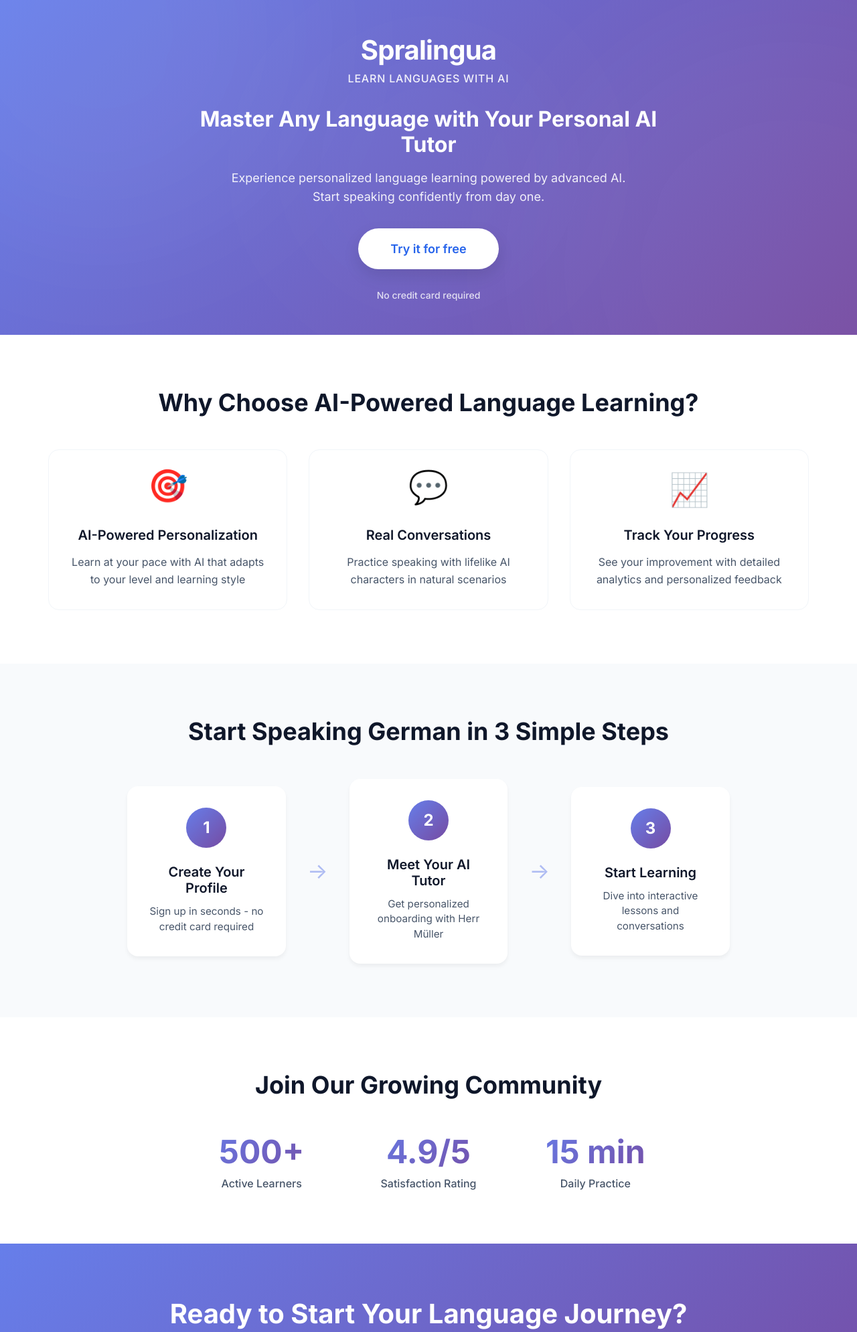
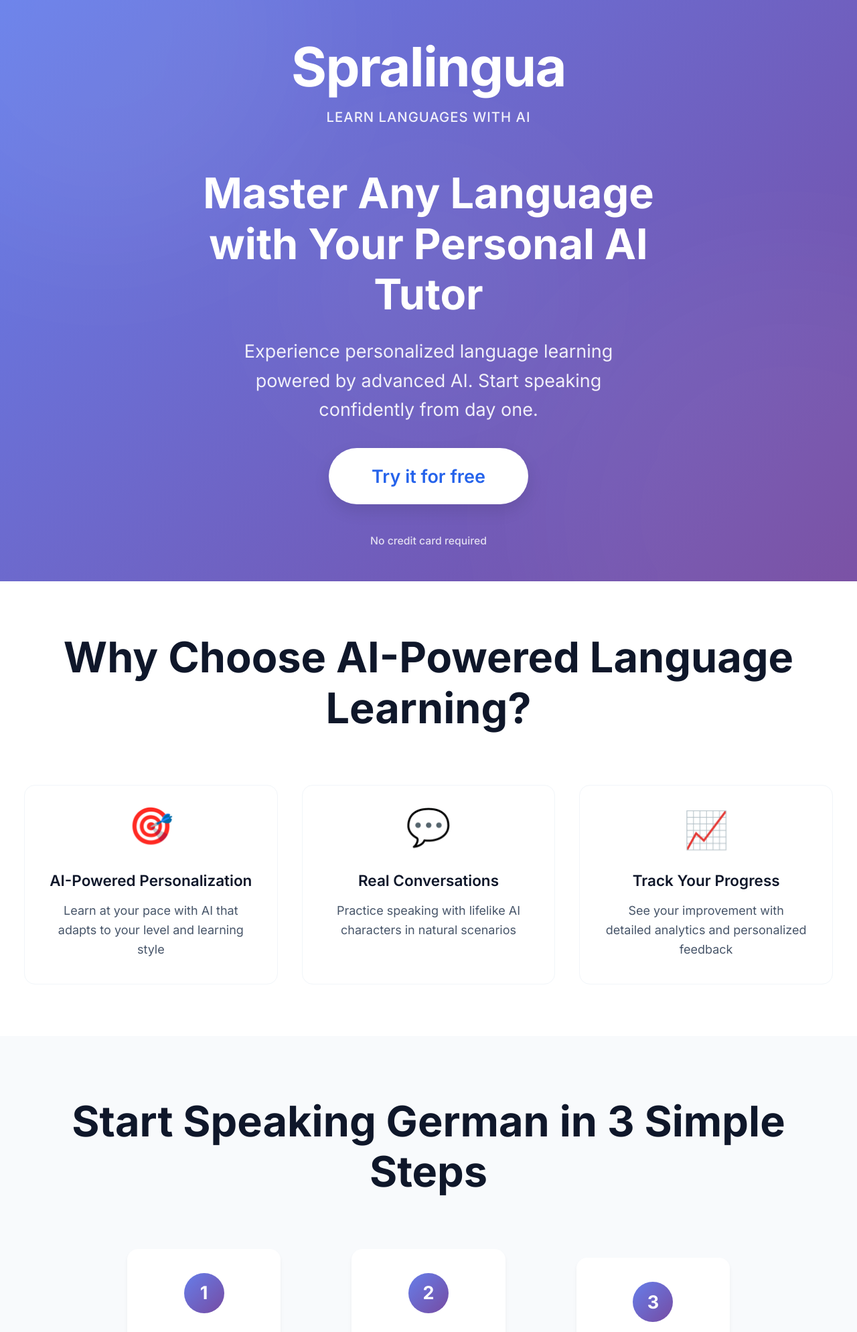
Before and after one commit to LouisZCode/Spralingua_AIAgents_App, a Flask app: page / in a window 1280 px wide. Shown: the top 1989 px of the page at 67% size. Run offline with Flask 3, Linux system fonts and the light colour scheme.

Commit message:
Add responsive design system for all screen sizes
- Create base.css with fluid typography and container system
- Update landing.css to use responsive units and remove duplicates
- Modify base.html to include global responsive styles
- Support mobile to 4K displays with smooth scaling
- Future pages will automatically inherit responsive system

```diff
--- /dev/null
+++ b/static/css/base.css
@@ -0,0 +1,153 @@
+/* Global Responsive Base Styles */
+
+/* CSS Custom Properties - Responsive System */
+:root {
+    /* Responsive Typography Scale */
+    --font-size-xs: clamp(0.75rem, 0.5vw + 0.5rem, 0.875rem);
+    --font-size-sm: clamp(0.875rem, 0.75vw + 0.5rem, 1rem);
+    --font-size-base: clamp(1rem, 1vw + 0.5rem, 1.125rem);
+    --font-size-lg: clamp(1.125rem, 1.5vw + 0.5rem, 1.25rem);
+    --font-size-xl: clamp(1.25rem, 2vw + 0.5rem, 1.5rem);
+    --font-size-2xl: clamp(1.5rem, 3vw + 0.5rem, 2rem);
+    --font-size-3xl: clamp(1.875rem, 4vw + 0.5rem, 2.5rem);
+    --font-size-4xl: clamp(2.25rem, 5vw + 0.5rem, 3.5rem);
+    --font-size-5xl: clamp(3rem, 6vw + 1rem, 4.5rem);
+
+    /* Responsive Spacing Scale */
+    --space-xs: clamp(0.25rem, 0.5vw, 0.5rem);
+    --space-sm: clamp(0.5rem, 1vw, 1rem);
+    --space-md: clamp(1rem, 2vw, 1.5rem);
+    --space-lg: clamp(1.5rem, 3vw, 2.5rem);
+    --space-xl: clamp(2rem, 4vw, 3rem);
+    --space-2xl: clamp(3rem, 5vw, 4rem);
+    --space-3xl: clamp(4rem, 6vw, 5rem);
+
+    /* Container Widths */
+    --container-xs: 100%;
+    --container-sm: 640px;
+    --container-md: 768px;
+    --container-lg: 1024px;
+    --container-xl: 1280px;
+    --container-2xl: 1536px;
+    --container-max: 1920px;
+
+    /* Responsive Padding */
+    --container-padding: clamp(1rem, 4vw, 2rem);
+
+    /* Breakpoints (for reference in media queries) */
+    --bp-sm: 480px;
+    --bp-md: 768px;
+    --bp-lg: 1024px;
+    --bp-xl: 1280px;
+    --bp-2xl: 1536px;
+    --bp-3xl: 1920px;
+    --bp-4k: 2560px;
+}
+
+/* Global Reset */
+*,
+*::before,
+*::after {
+    box-sizing: border-box;
+}
+
+/* Responsive Base Typography */
+html {
+    font-size: var(--font-size-base);
+    /* Improve text rendering */
+    -webkit-font-smoothing: antialiased;
+    -moz-osx-font-smoothing: grayscale;
+    text-rendering: optimizeLegibility;
+}
+
+/* Container System */
+.container {
+    width: 100%;
+    margin: 0 auto;
+    padding-left: var(--container-padding);
+    padding-right: var(--container-padding);
+}
+
+.container-xs { max-width: var(--container-xs); }
+.container-sm { max-width: var(--container-sm); }
+.container-md { max-width: var(--container-md); }
+.container-lg { max-width: var(--container-lg); }
+.container-xl { max-width: var(--container-xl); }
+.container-2xl { max-width: var(--container-2xl); }
+.container-max { max-width: var(--container-max); }
+
+/* Default container for most content */
+.container:not([class*="container-"]) {
+    max-width: var(--container-xl);
+}
+
+/* Responsive Typography Utilities */
+.text-xs { font-size: var(--font-size-xs); }
+.text-sm { font-size: var(--font-size-sm); }
+.text-base { font-size: var(--font-size-base); }
+.text-lg { font-size: var(--font-size-lg); }
+.text-xl { font-size: var(--font-size-xl); }
+.text-2xl { font-size: var(--font-size-2xl); }
+.text-3xl { font-size: var(--font-size-3xl); }
+.text-4xl { font-size: var(--font-size-4xl); }
+.text-5xl { font-size: var(--font-size-5xl); }
+
+/* Responsive Spacing Utilities */
+.space-y-xs > * + * { margin-top: var(--space-xs); }
+.space-y-sm > * + * { margin-top: var(--space-sm); }
+.space-y-md > * + * { margin-top: var(--space-md); }
+.space-y-lg > * + * { margin-top: var(--space-lg); }
+.space-y-xl > * + * { margin-top: var(--space-xl); }
+.space-y-2xl > * + * { margin-top: var(--space-2xl); }
+.space-y-3xl > * + * { margin-top: var(--space-3xl); }
+
+/* Large Screen Optimizations */
+@media (min-width: 1440px) {
+    :root {
+        /* Slightly increase spacing on large screens */
+        --container-padding: clamp(2rem, 5vw, 3rem);
+    }
+}
+
+@media (min-width: 1920px) {
+    :root {
+        /* Optimize for full HD displays */
+        --container-padding: clamp(2.5rem, 6vw, 4rem);
+    }
+}
+
+@media (min-width: 2560px) {
+    :root {
+        /* 4K and ultra-wide display optimizations */
+        --container-padding: clamp(3rem, 7vw, 5rem);
+    }
+
+    /* Prevent content from becoming too large on 4K */
+    .container:not([class*="container-"]) {
+        max-width: var(--container-max);
+    }
+}
+
+/* Mobile Optimizations */
+@media (max-width: 768px) {
+    :root {
+        /* Tighter spacing on mobile */
+        --container-padding: clamp(1rem, 3vw, 1.5rem);
+    }
+}
+
+@media (max-width: 480px) {
+    :root {
+        /* Very small screens */
+        --container-padding: 1rem;
+    }
+}
+
+/* Accessibility: Respect reduced motion preference */
+@media (prefers-reduced-motion: reduce) {
+    * {
+        animation-duration: 0.01ms !important;
+        animation-iteration-count: 1 !important;
+        transition-duration: 0.01ms !important;
+    }
+}
--- a/static/css/landing.css
+++ b/static/css/landing.css
@@ -30,17 +30,11 @@
     box-sizing: border-box;
 }
 
-/* Base */
-html {
-    font-size: 16px;
-}
-
+/* Landing Page Body Styles */
 body {
     font-family: 'Inter', -apple-system, BlinkMacSystemFont, 'Segoe UI', Roboto, sans-serif;
     color: var(--text-primary);
     overflow-x: hidden;
-    -webkit-font-smoothing: antialiased;
-    -moz-osx-font-smoothing: grayscale;
 }
 
 /* Landing Container */
@@ -51,8 +45,7 @@
 
 /* Hero Section */
 .hero {
-    min-height: 50vh;
-    height: 500px;
+    min-height: clamp(400px, 50vh, 600px);
     display: flex;
     align-items: center;
     justify-content: center;
@@ -121,26 +114,26 @@
     position: relative;
     z-index: 1;
     text-align: center;
-    max-width: 800px;
-    padding: 2rem;
+    max-width: min(800px, 90vw);
+    padding: var(--space-xl);
     color: var(--text-white);
 }
 
 /* Brand */
 .brand {
-    margin-bottom: 2rem;
+    margin-bottom: var(--space-2xl);
 }
 
 .brand-name {
-    font-size: 2.5rem;
+    font-size: var(--font-size-5xl);
     font-weight: 700;
     letter-spacing: -0.02em;
-    margin-bottom: 0.5rem;
+    margin-bottom: var(--space-sm);
     color: var(--text-white);
 }
 
 .brand-tagline {
-    font-size: 1rem;
+    font-size: var(--font-size-base);
     font-weight: 500;
     opacity: 0.9;
     letter-spacing: 0.05em;
@@ -153,32 +146,32 @@
 }
 
 .headline {
-    font-size: 2rem;
+    font-size: var(--font-size-4xl);
     font-weight: 700;
     line-height: 1.2;
-    margin-bottom: 1rem;
+    margin-bottom: var(--space-md);
     color: var(--text-white);
 }
 
 .subheadline {
-    font-size: 1.125rem;
+    font-size: var(--font-size-xl);
     line-height: 1.6;
     opacity: 0.9;
-    max-width: 600px;
+    max-width: min(600px, 85vw);
     margin: 0 auto;
 }
 
 /* CTA */
 .cta-container {
-    margin-bottom: 1.5rem;
+    margin-bottom: var(--space-lg);
 }
 
 .cta-button {
     display: inline-block;
-    padding: 1.25rem 3rem;
+    padding: var(--space-md) var(--space-2xl);
     background: var(--text-white);
     color: var(--primary-color);
-    font-size: 1.125rem;
+    font-size: var(--font-size-xl);
     font-weight: 600;
     text-decoration: none;
     border-radius: 50px;
@@ -312,25 +305,21 @@
 /* ===== NEW SECTIONS ===== */
 
 /* Container */
-.container {
-    max-width: 1200px;
-    margin: 0 auto;
-    padding: 0 2rem;
-}
+/* Note: .container class is now defined in base.css */
 
 /* Section Titles */
 .section-title {
-    font-size: 2.25rem;
+    font-size: var(--font-size-4xl);
     font-weight: 700;
     color: var(--text-primary);
     text-align: center;
-    margin-bottom: 3rem;
+    margin-bottom: var(--space-3xl);
     line-height: 1.2;
 }
 
 /* Benefits Section */
 .benefits {
-    padding: 5rem 0;
+    padding: var(--space-3xl) 0;
     background: white;
 }
 
--- a/templates/base.html
+++ b/templates/base.html
@@ -9,6 +9,9 @@
     <link rel="preconnect" href="https://fonts.googleapis.com">
     <link rel="preconnect" href="https://fonts.gstatic.com" crossorigin>
     <link href="https://fonts.googleapis.com/css2?family=Inter:wght@300;400;500;600;700&display=swap" rel="stylesheet">
+
+    <!-- Global responsive base styles -->
+    <link rel="stylesheet" href="/static/css/base.css?v={{ timestamp }}">
 
     <!-- Page-specific styles -->
     {% block styles %}{% endblock %}
```
